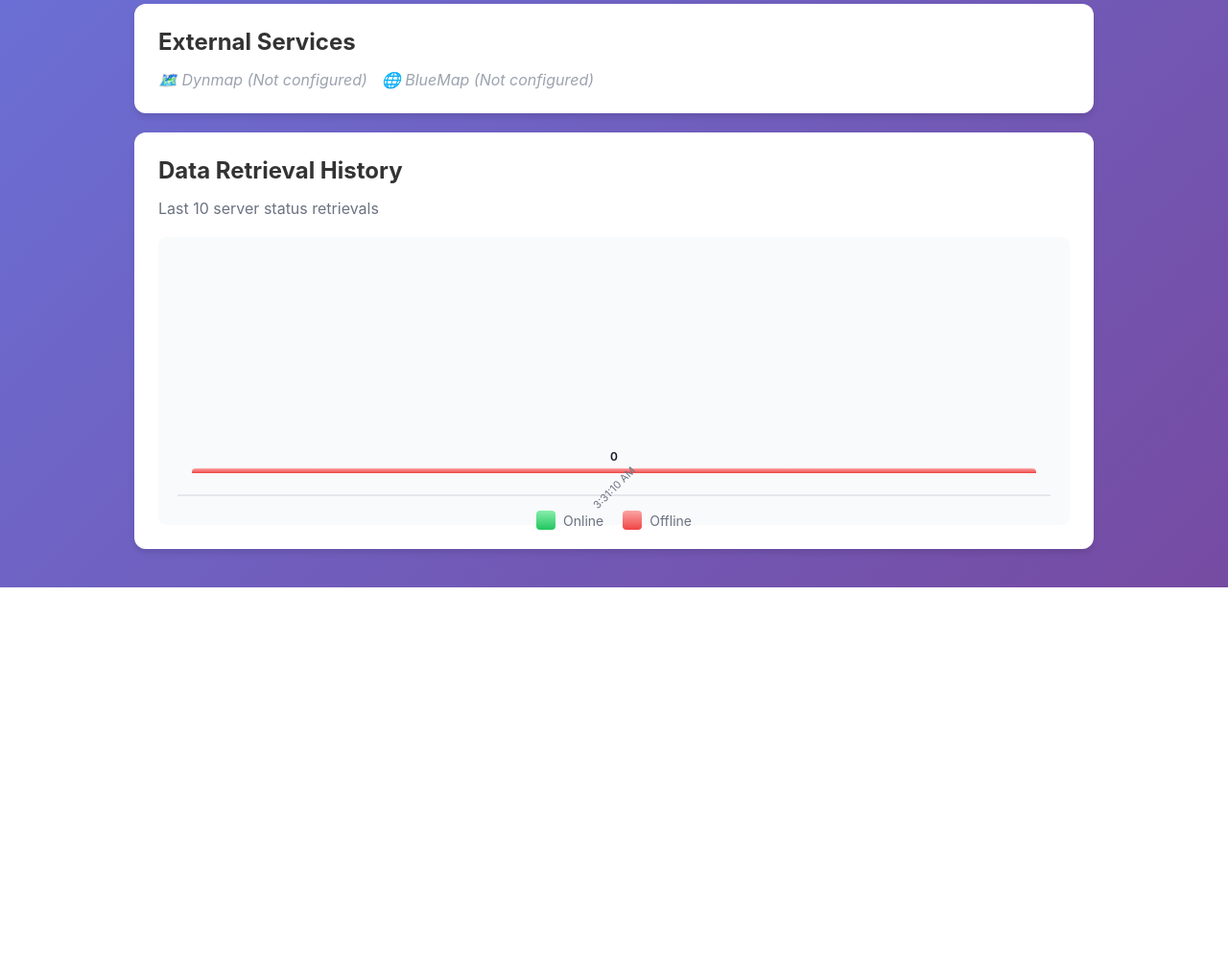
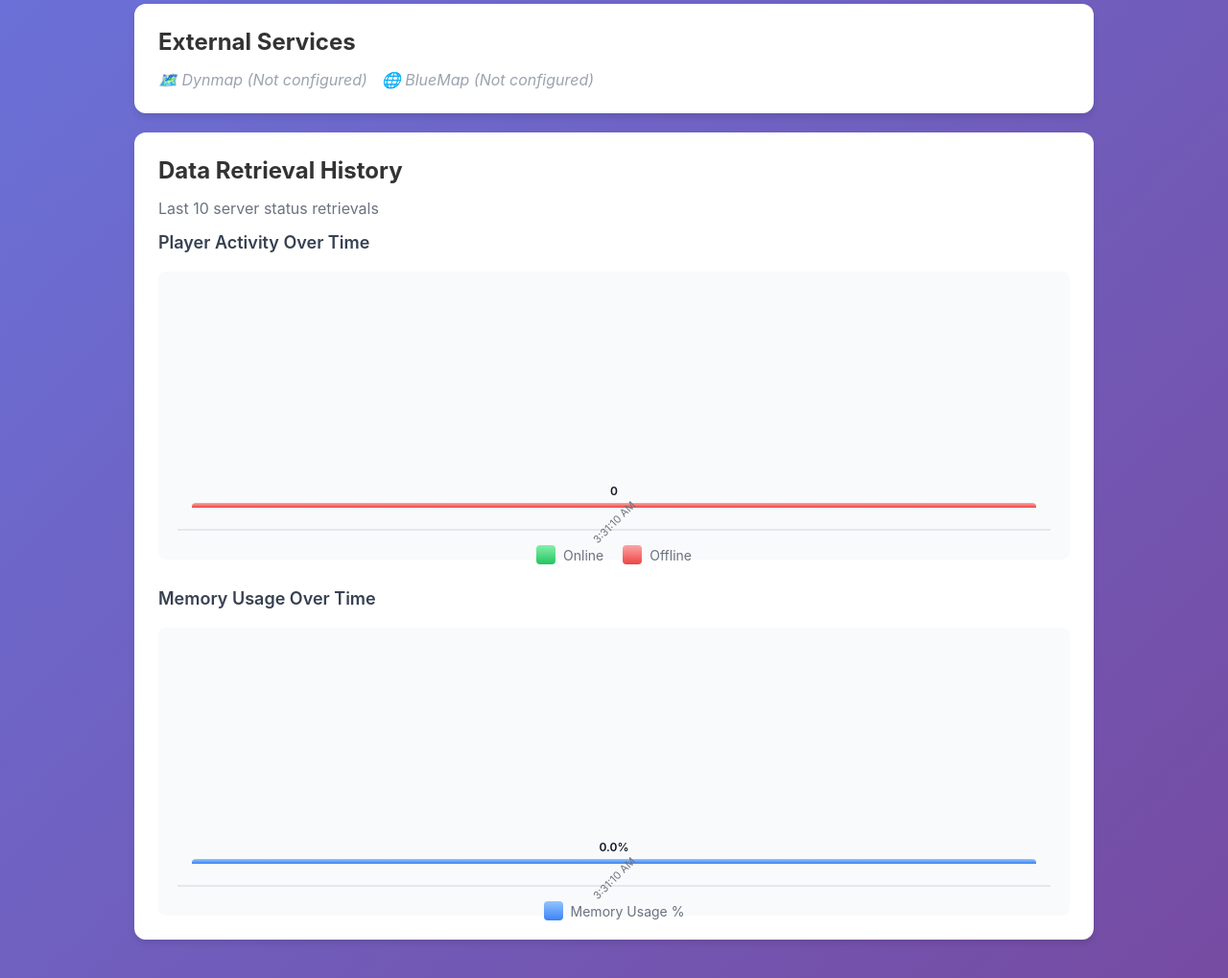
Before and after one commit to dmccoystephenson/open-mc-server-infrastructure, a Spring Boot app: page /public in a window 1280 px wide. Shown: the part 841-1860 px from the top of the page at 96% size. Before the commit the page ends 1453 px from the top, so only its background shows below. Run offline with Spring Boot 4, Linux system fonts and the light colour scheme; data that the repository does not hold is empty.

Commit message:
Add separate charts for player activity and memory usage, implement scheduled data fetching
Co-authored-by: dmccoystephenson <21204351+dmccoystephenson@users.noreply.github.com>

```diff
--- a/web-app/src/main/java/com/openmc/webapp/WebAppApplication.java
+++ b/web-app/src/main/java/com/openmc/webapp/WebAppApplication.java
@@ -2,8 +2,10 @@ package com.openmc.webapp;
 
 import org.springframework.boot.SpringApplication;
 import org.springframework.boot.autoconfigure.SpringBootApplication;
+import org.springframework.scheduling.annotation.EnableScheduling;
 
 @SpringBootApplication
+@EnableScheduling
 public class WebAppApplication {
 
     public static void main(String[] args) {
--- a/web-app/src/main/resources/templates/public.html
+++ b/web-app/src/main/resources/templates/public.html
@@ -225,6 +225,17 @@
             height: 20px;
             border-radius: 4px;
         }
+
+        .chart-section-title {
+            font-size: 18px;
+            font-weight: 600;
+            color: #374151;
+            margin-bottom: 10px;
+        }
+
+        .chart-bar.memory {
+            background: linear-gradient(to top, #3b82f6, #93c5fd);
+        }
     </style>
 </head>
 <body>
@@ -320,8 +331,11 @@
         <div class="card">
             <h2>Data Retrieval History</h2>
             <p style="color: #6b7280; margin-bottom: 15px;">Last 10 server status retrievals</p>
+
+            <div style="margin-bottom: 30px;">
+                <h3 class="chart-section-title">Player Activity Over Time</h3>
                 <div class="chart-container">
-                <div id="historyChart" class="chart-bars"></div>
+                    <div id="playerChart" class="chart-bars"></div>
                     <div class="chart-legend">
                         <div class="chart-legend-item">
                             <div class="chart-legend-color" style="background: linear-gradient(to top, #22c55e, #86efac);"></div>
@@ -330,6 +344,20 @@
                         <div class="chart-legend-item">
                             <div class="chart-legend-color" style="background: linear-gradient(to top, #ef4444, #fca5a5);"></div>
                             <span>Offline</span>
+                        </div>
+                    </div>
+                </div>
+            </div>
+
+            <div>
+                <h3 class="chart-section-title">Memory Usage Over Time</h3>
+                <div class="chart-container">
+                    <div id="memoryChart" class="chart-bars"></div>
+                    <div class="chart-legend">
+                        <div class="chart-legend-item">
+                            <div class="chart-legend-color" style="background: linear-gradient(to top, #3b82f6, #93c5fd);"></div>
+                            <span>Memory Usage %</span>
+                        </div>
                     </div>
                 </div>
             </div>
@@ -343,11 +371,14 @@
                 const data = await response.json();
                 const history = data.history;
 
-                const chartContainer = document.getElementById('historyChart');
-                chartContainer.innerHTML = '';
+                const playerChartContainer = document.getElementById('playerChart');
+                const memoryChartContainer = document.getElementById('memoryChart');
+                playerChartContainer.innerHTML = '';
+                memoryChartContainer.innerHTML = '';
 
                 if (history.length === 0) {
-                    chartContainer.innerHTML = '<div style="text-align: center; padding: 40px; color: #9ca3af;">No data yet</div>';
+                    playerChartContainer.innerHTML = '<div style="text-align: center; padding: 40px; color: #9ca3af;">No data yet</div>';
+                    memoryChartContainer.innerHTML = '<div style="text-align: center; padding: 40px; color: #9ca3af;">No data yet</div>';
                     return;
                 }
 
@@ -357,6 +388,7 @@
                 // Find max player count for scaling
                 const maxPlayers = Math.max(...reversedHistory.map(r => r.playerCount), 1);
 
+                // Render Player Activity Chart
                 reversedHistory.forEach(record => {
                     const barWrapper = document.createElement('div');
                     barWrapper.className = 'chart-bar-wrapper';
@@ -370,16 +402,52 @@
                     const height = (record.playerCount / maxPlayers) * 100;
                     bar.style.height = Math.max(height, 5) + '%';
 
-                    // Enhanced tooltip with resource usage
+                    // Tooltip with player info
                     const tooltipLines = [
                         `Players: ${record.playerCount}`,
                         `Status: ${record.success ? 'Online' : 'Offline'}`,
                         `Time: ${new Date(record.timestamp).toLocaleTimeString()}`
                     ];
 
+                    bar.title = tooltipLines.join('\n');
+
+                    const label = document.createElement('div');
+                    label.className = 'chart-label';
+                    const date = new Date(record.timestamp);
+                    label.textContent = date.toLocaleTimeString();
+
+                    barWrapper.appendChild(value);
+                    barWrapper.appendChild(bar);
+                    barWrapper.appendChild(label);
+                    playerChartContainer.appendChild(barWrapper);
+                });
+
+                // Render Memory Usage Chart
+                reversedHistory.forEach(record => {
+                    const barWrapper = document.createElement('div');
+                    barWrapper.className = 'chart-bar-wrapper';
+
+                    const memoryPercent = record.resourceUsage ? record.resourceUsage.memoryUsedPercent : 0;
+
+                    const value = document.createElement('div');
+                    value.className = 'chart-value';
+                    value.textContent = memoryPercent.toFixed(1) + '%';
+
+                    const bar = document.createElement('div');
+                    bar.className = 'chart-bar memory';
+                    const height = memoryPercent;
+                    bar.style.height = Math.max(height, 5) + '%';
+
+                    // Tooltip with memory info
+                    const tooltipLines = [
+                        `Memory Usage: ${memoryPercent.toFixed(1)}%`,
+                        `Time: ${new Date(record.timestamp).toLocaleTimeString()}`
+                    ];
+
                     if (record.resourceUsage) {
+                        tooltipLines.push(`Used: ${record.resourceUsage.memoryUsed}`);
+                        tooltipLines.push(`Max: ${record.resourceUsage.memoryMax}`);
                         tooltipLines.push(`TPS: ${record.resourceUsage.tps}`);
-                        tooltipLines.push(`Memory: ${record.resourceUsage.memoryUsed}/${record.resourceUsage.memoryMax}`);
                     }
 
                     bar.title = tooltipLines.join('\n');
@@ -392,11 +460,13 @@
                     barWrapper.appendChild(value);
                     barWrapper.appendChild(bar);
                     barWrapper.appendChild(label);
-                    chartContainer.appendChild(barWrapper);
+                    memoryChartContainer.appendChild(barWrapper);
                 });
             } catch (error) {
                 console.error('Failed to load history:', error);
-                document.getElementById('historyChart').innerHTML =
+                document.getElementById('playerChart').innerHTML =
+                    '<div style="text-align: center; padding: 40px; color: #ef4444;">Failed to load history</div>';
+                document.getElementById('memoryChart').innerHTML =
                     '<div style="text-align: center; padding: 40px; color: #ef4444;">Failed to load history</div>';
             }
         }
```
Also changed, not shown: web-app/src/main/java/com/openmc/webapp/service/RconService.java (+8 -0 lines). Lines whose indentation alone changed are shown as unchanged.
